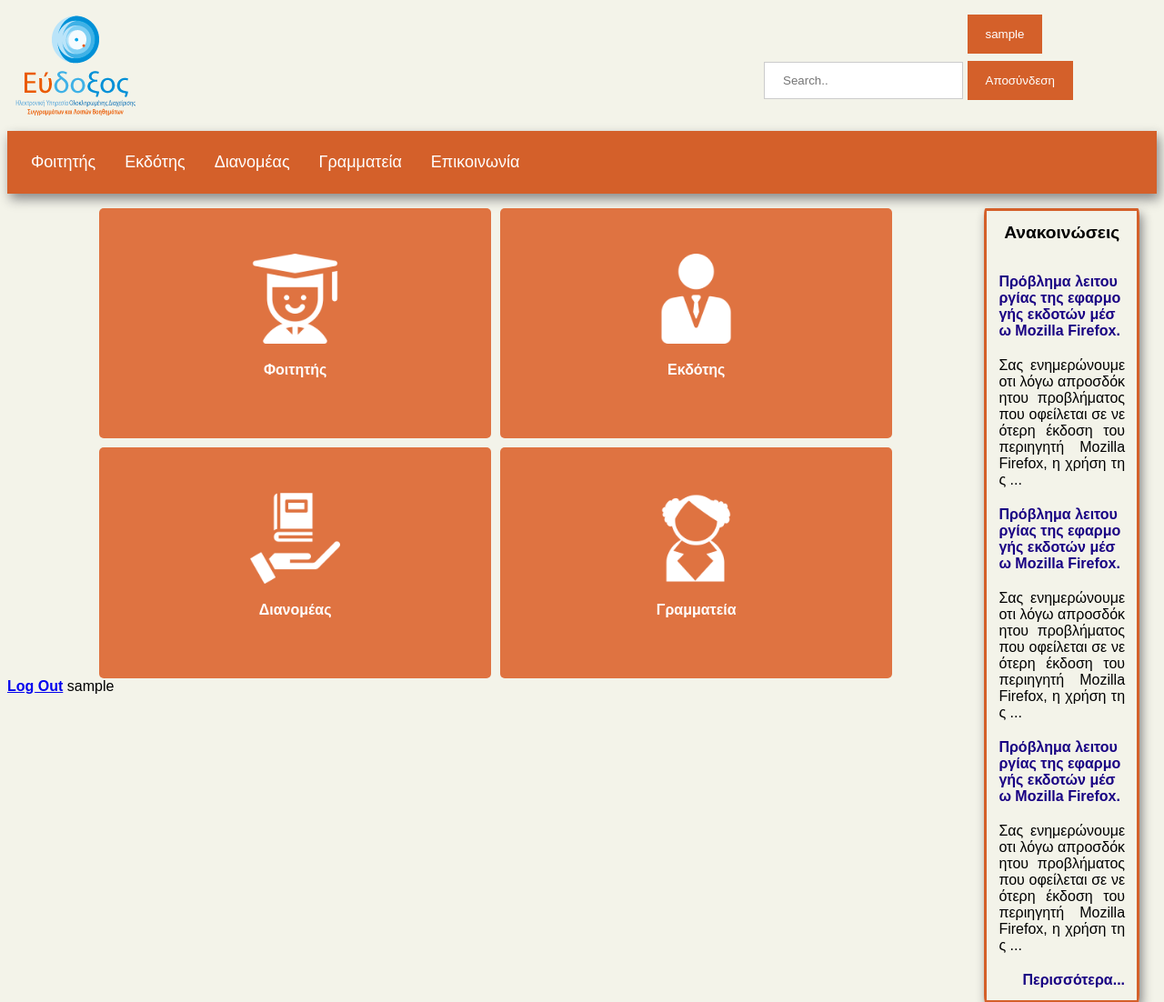
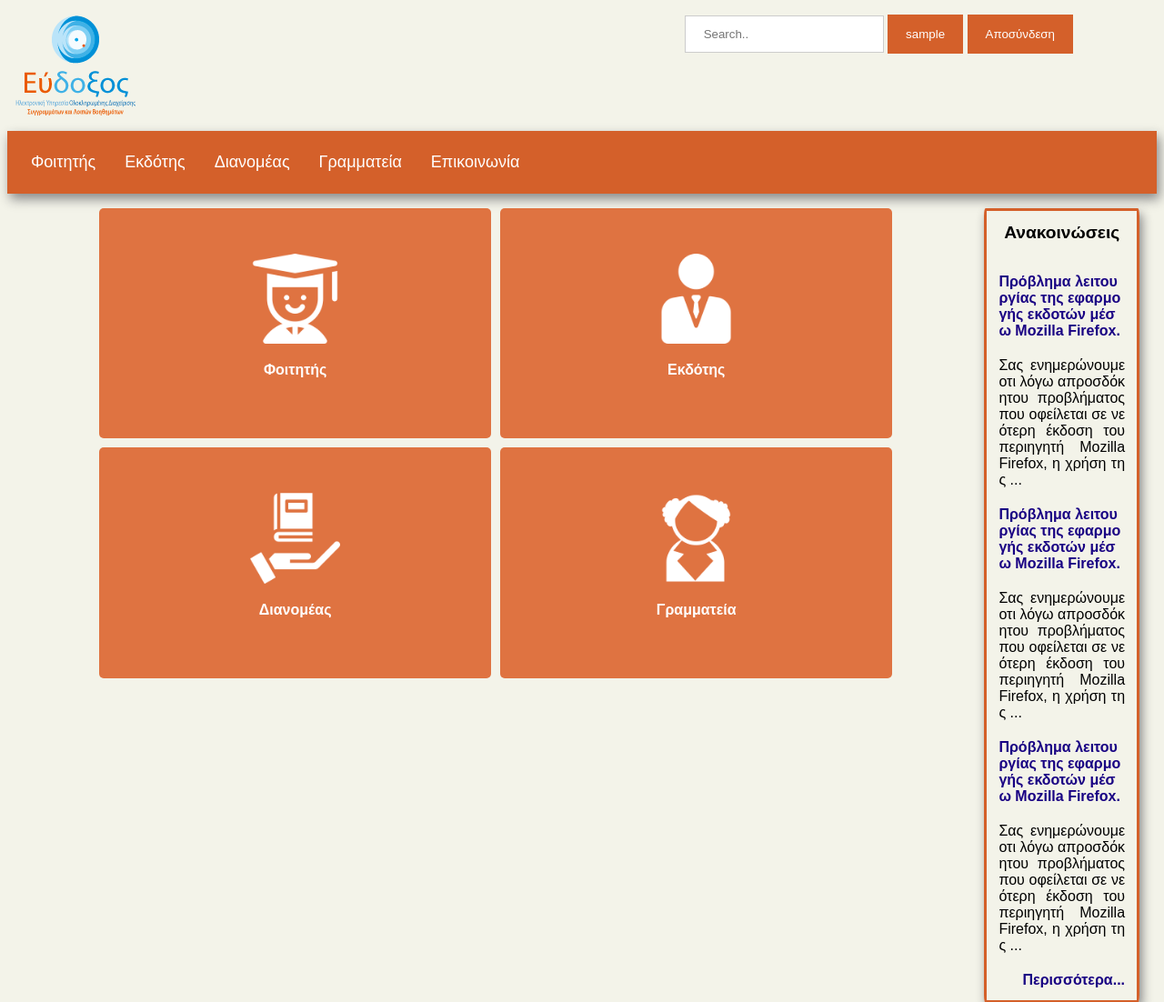
Before and after one commit to nikolaslepidas/Eudoxus_Website, a PHP site: page /index.php in a window 1280 px wide. Shown: the top 1102 px of the page at 91% size. Run offline with PHP 8.4, Linux system fonts and the light colour scheme; the visitor is signed in with stand-in values (Sample User, id 1).

Commit message:
completed login_logout

```diff
--- a/header.php
+++ b/header.php
@@ -11,8 +11,7 @@
 			<?php
 			session_start();
 			if (isset($_SESSION['logged_user'])) {		// if logged in show me another interface in the top right of the header (username/logout)
-				require_once './username.php';		// shows username (clickable and redirect to profile page)
-				//require_once './logout.php';			// shows logout button (just logout and after this show me again (login/singup) buttons)
+				require_once './username.php';
 			} else {
 				require_once './login.php';
 				require_once './signup.php';
--- a/index.php
+++ b/index.php
@@ -78,8 +78,7 @@ if(isset($_SESSION['logged_user'])){
 		</div>
 	</div>
 </main>
-<b id="logout"><a href="logout.php">Log Out</a></b>
-<?php echo $_SESSION['logged_user']; ?>
+
 <?php require_once './footer.php'  ?>
 
 </body>
--- a/logout.php
+++ b/logout.php
@@ -6,5 +6,3 @@ if(session_destroy()) // Destroying All Sessions
 header("Location: index.php"); // Redirecting To Home Page
 }
 ?>
-
-<button style="display: block; width: auto;">logout</button>
--- a/username.php
+++ b/username.php
@@ -1,2 +1,12 @@
-<button style="display: block; width: auto;"><?php echo $_SESSION['logged_user']; ?></button>
-<button style="display: block; width: auto;">Αποσύνδεση</button>
+<button id="profile_button" style="width: auto;"><?php echo $_SESSION['logged_user']; ?></button>
+<button id="logout_button" style="width: auto;">Αποσύνδεση</button>
+
+
+<script>
+    document.getElementById("profile_button").onclick = function () {
+        location.href = "./profile.php";
+    };
+    document.getElementById("logout_button").onclick = function () {
+        location.href = "./logout.php";
+    };
+</script>
```
